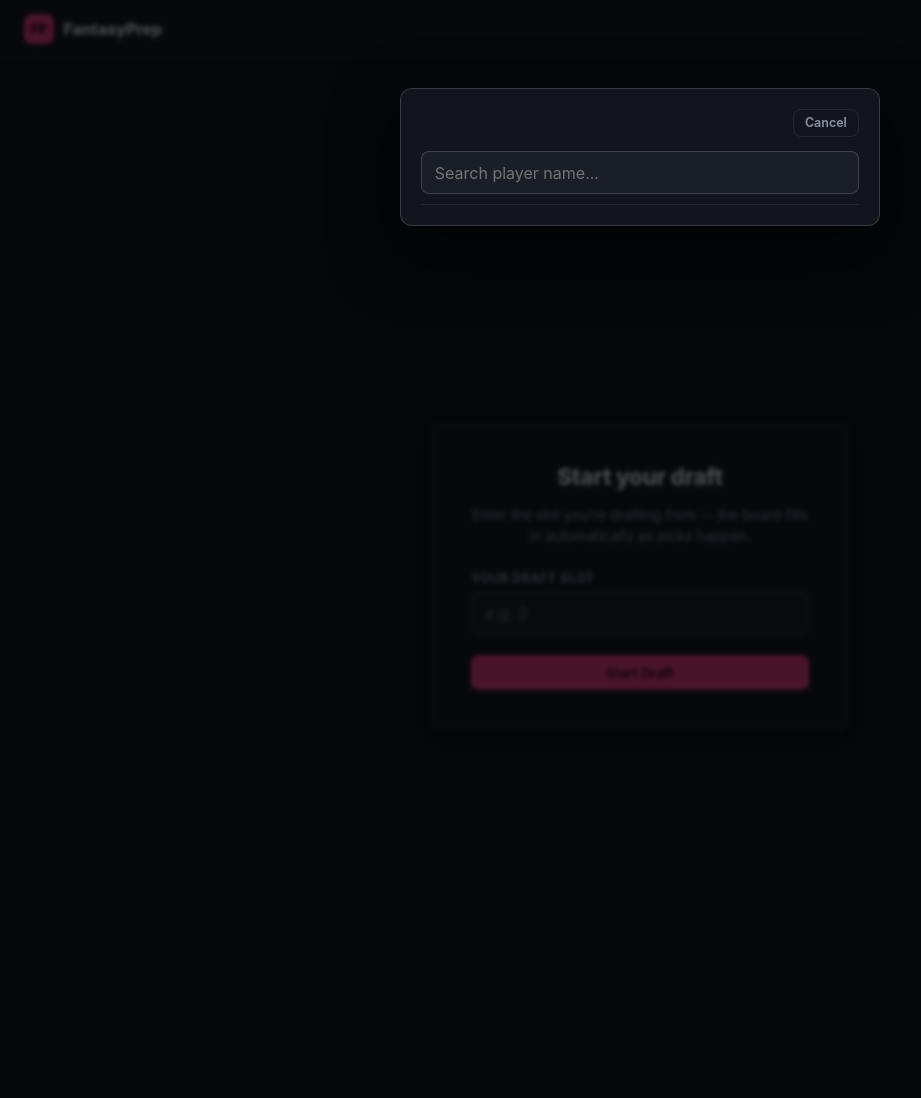
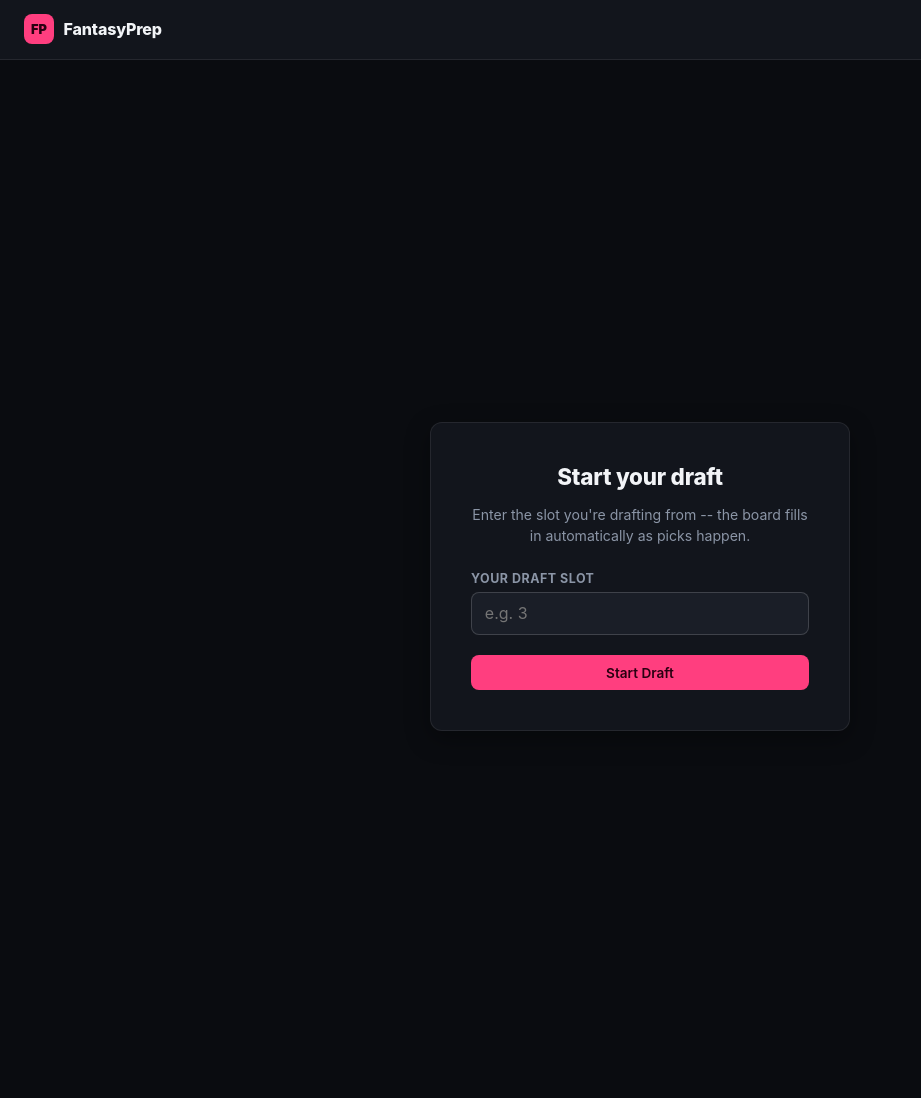
Before and after one commit to NickWarshak/FantasyPrep, a Python web app: template src/fantasyprep/webapp/templates/index.html in a window 1280 px wide. Shown: the whole page, without its empty margins (0-921 px from the left). Run offline with Jinja, Linux system fonts and the light colour scheme; the template is opened without the code that fills it, so the values that code supplies are empty.

Commit message:
Fix hidden-attribute CSS specificity bug locking the UI on load
Every panel toggled via .hidden in JS (setup-screen, app-main,
status-bar, picker-overlay, recommend-list) also had its own explicit
display:flex/grid rule -- an ID selector beats the browser's built-in
[hidden]{display:none} on specificity, so setting .hidden = true had
no visual effect. Result: the picker modal showed up unprompted on
every page load and the setup screen never actually went away,
regardless of draft state. Reported directly by the user via
screenshot -- confirmed the root cause by checking which elements get
toggled via .hidden in app.js, all covered by one global
[hidden]{display:none !important} rule instead of patching each
component individually (also prevents this recurring if more display
rules get added later).

```diff
--- a/src/fantasyprep/webapp/static/style.css
+++ b/src/fantasyprep/webapp/static/style.css
@@ -41,6 +41,13 @@
 }
 
 * { box-sizing: border-box; }
+
+/* The `hidden` attribute must always win over any component's own
+   `display:` rule -- an ID selector like #setup-screen otherwise beats
+   the browser's built-in [hidden]{display:none} on specificity, which is
+   exactly what silently broke show/hide toggling here (setup screen and
+   the picker modal both stayed visually present despite .hidden = true). */
+[hidden] { display: none !important; }
 
 body {
   margin: 0;
```
